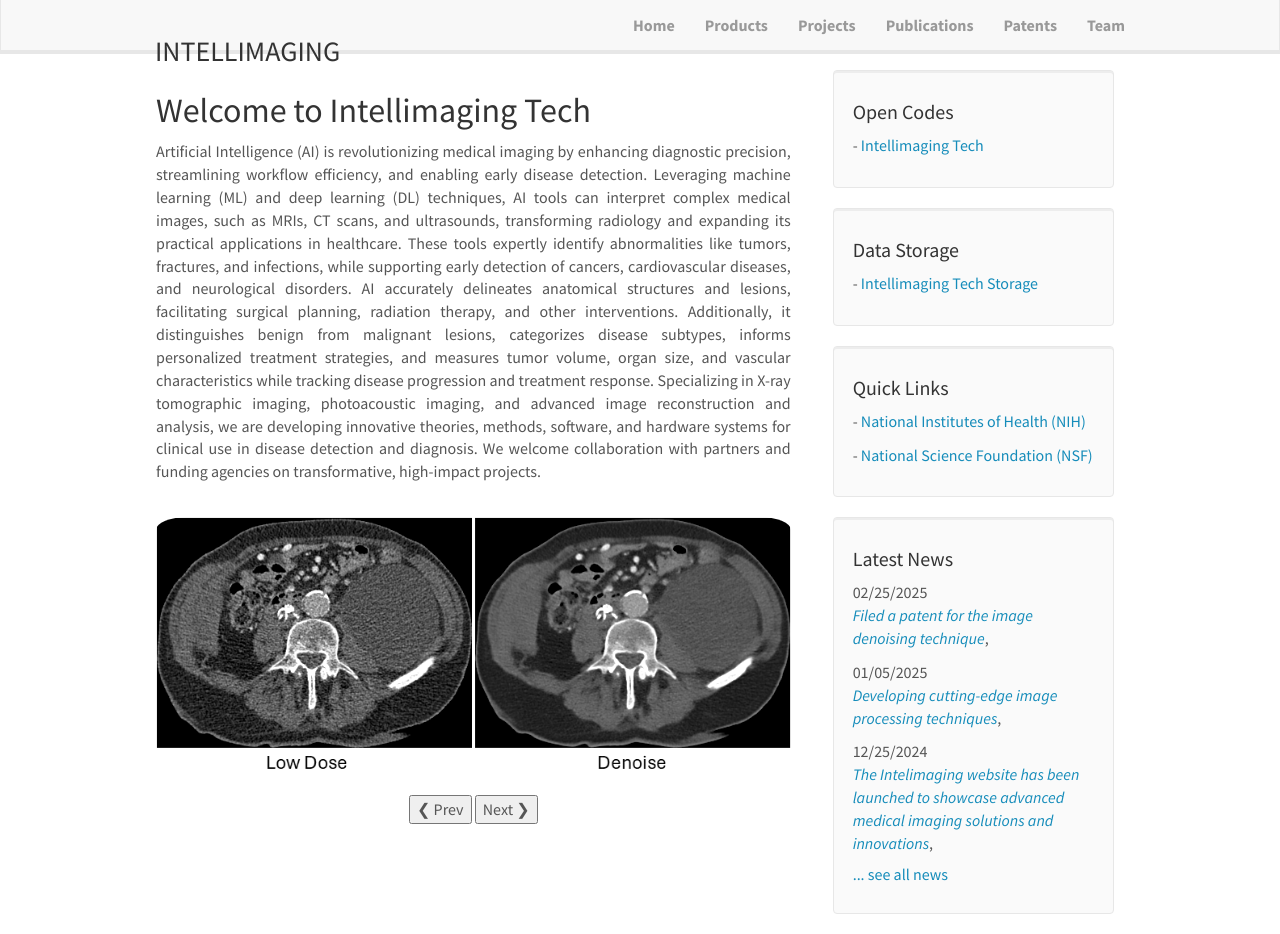
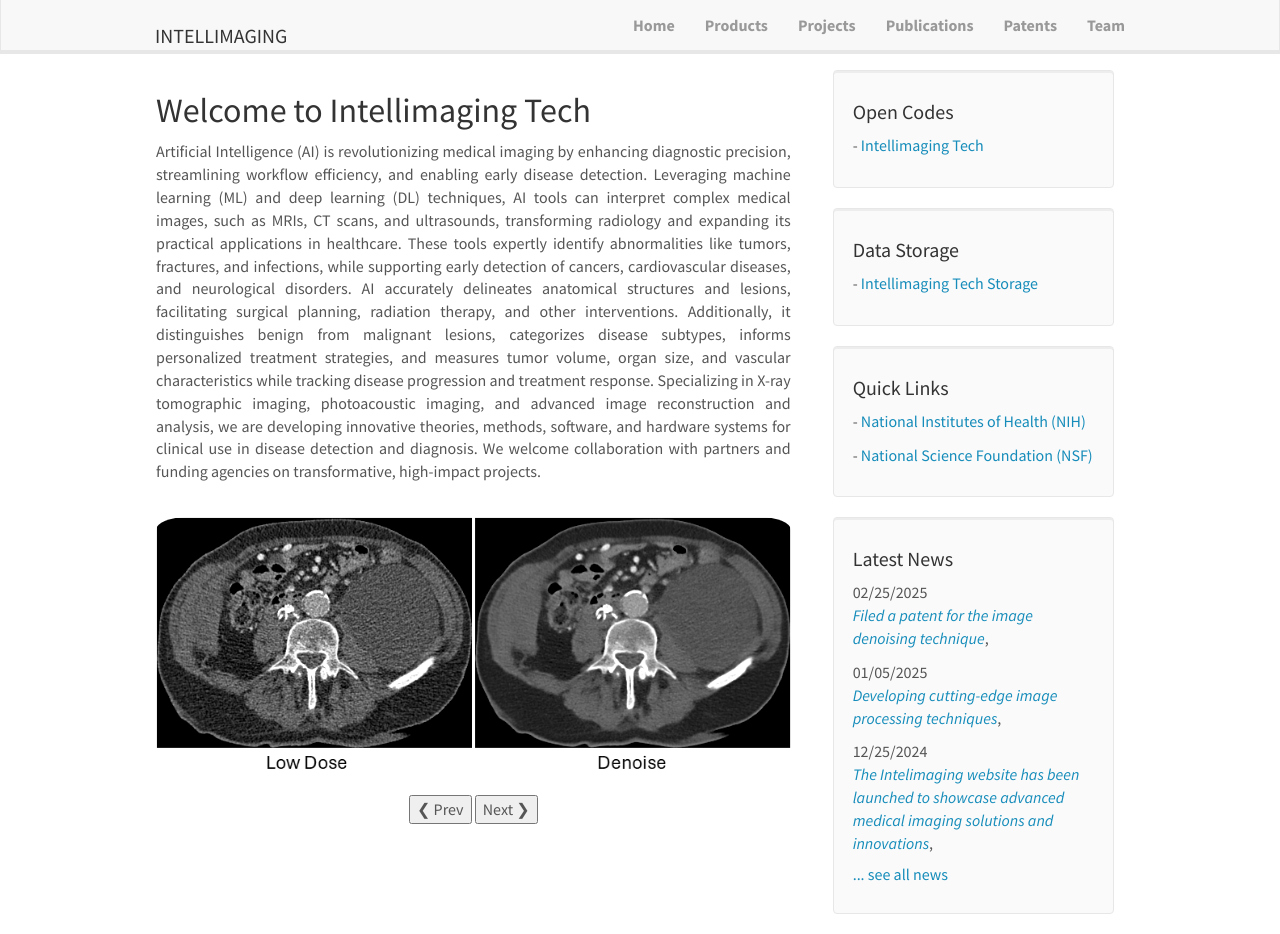
Before and after one commit to intellimaging/intellimaging.github.io, a Jekyll site: the page built from _pages/home.md, in a window 1280 px wide and 934 px high. Built offline with Jekyll 4.4.1, drawn with Linux system fonts in a browser that asks for light colours.

Commit message:
Update header.html

```diff
--- a/_includes/header.html
+++ b/_includes/header.html
@@ -8,7 +8,7 @@
 		<span class="icon-bar"></span>
 	  </button>
 
-    <a class="navbar-brand" href="{{ site.url }}{{ site.baseurl }}/"><h3>INTELLIMAGING</h3></a>
+    <a class="navbar-brand" href="{{ site.url }}{{ site.baseurl }}/"><h4>INTELLIMAGING</h4></a>
 	</div>
 	<div class="collapse navbar-collapse" id="navbar-collapse-1">
 	  <ul class="nav navbar-nav navbar-right">
```
